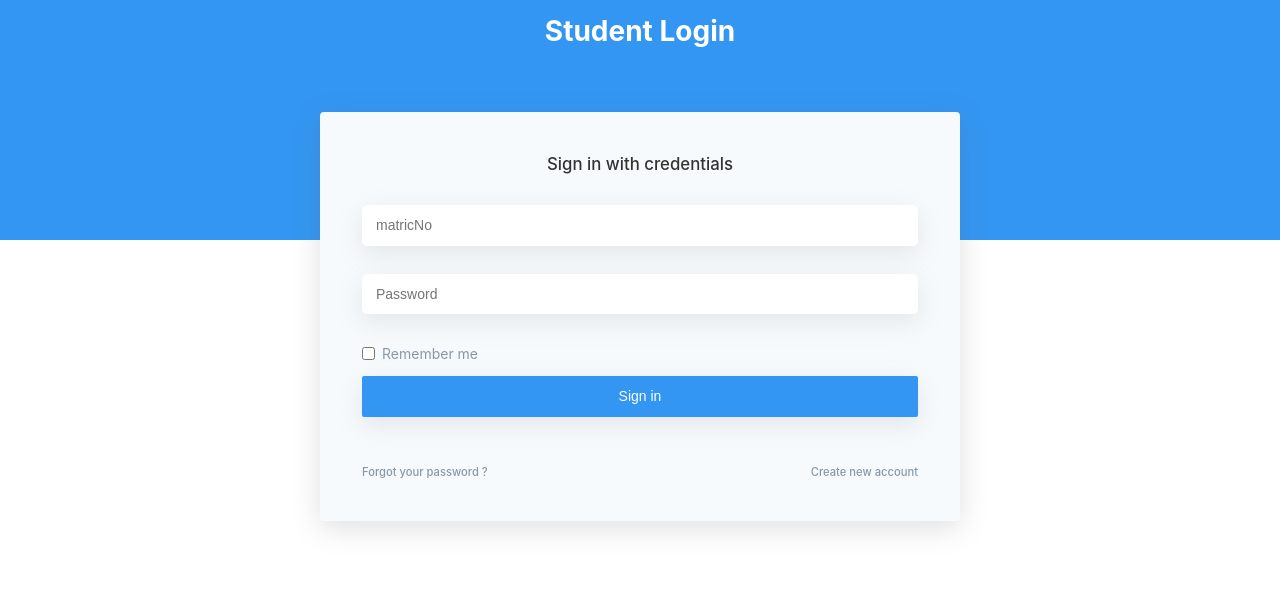
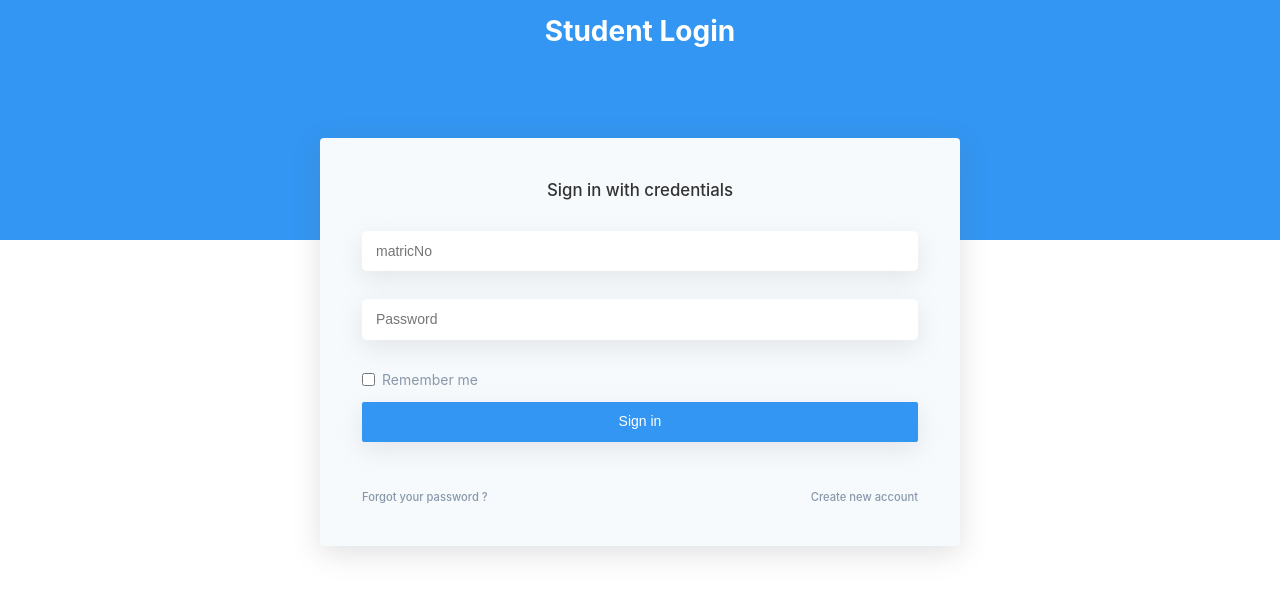
Before and after one commit to blyncnov/ict, a Next.js app: page /auths/login in a window 1280 px wide. Shown: the top 596 px of the page. Built offline with nearby package versions, Linux system fonts and the light colour scheme.

Commit message:
ICT web app dashboard v1

```diff
--- a/styles/home/auth.css
+++ b/styles/home/auth.css
@@ -23,7 +23,7 @@
 }
 
 .login__container__box {
-  margin: -10%;
+  margin: -8%;
   background-color: #f7fafc;
   padding: 3em;
   width: 50%;
```
